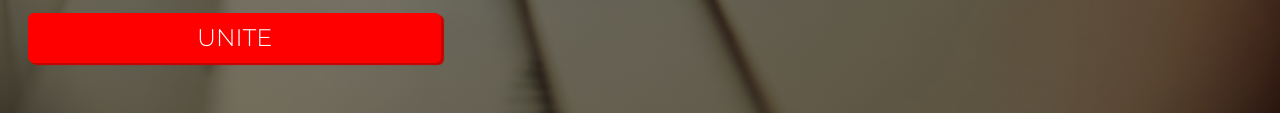
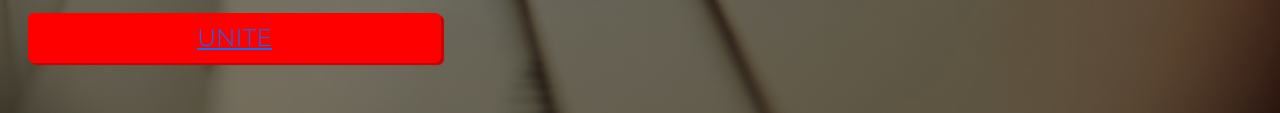
Before and after one commit to Nicoolasurbanski/urbanskicoder, a plain HTML site: page index.html in a window 1280 px wide. Shown: the part 642-755 px from the top of the page. Drawn offline with nearby package versions, Linux system fonts and the light colour scheme.

Commit message:
arregle el index

```diff
--- a/index.html
+++ b/index.html
@@ -52,10 +52,13 @@
     <div class="container-text">
       <div class="container-fuild">
         <div class="row  col-sm-12 col-md-6 col-lg-4 col-xl-4">
-          <h1 class="wow animate__animated animate__backInDown animate__delay-0s"> <span class="unite">UNITE</span> POKER CLUB <span class="cuatro1">44</span></h1>
+          <h1 class=" principal wow animate__animated animate__backInDown animate__delay-0s"> <span class="unite">UNITE</span> POKER CLUB <span class="cuatro1">44</span></h1>
           <p class="wow animate__animated animate__backInUp animate__delay-1s">Lorem ipsum dolor, sit amet consectetur adipisicing elit. Ut quo quas unde at perspiciatis quia quae
             excepturi dolorem commodi magni.</p>
-          <button type="button" class="btn btn-unite wow animate__animated animate__backInRight animate__delay-2s">Unite</button>
+
+              <button type="button"  class="btn btn-unite wow animate__animated animate__backInRight animate__delay-2s"> <a href="/pages/contacto.html">UNITE</a> </button>
+
+
         </div>
       </div>
     </div>
```
